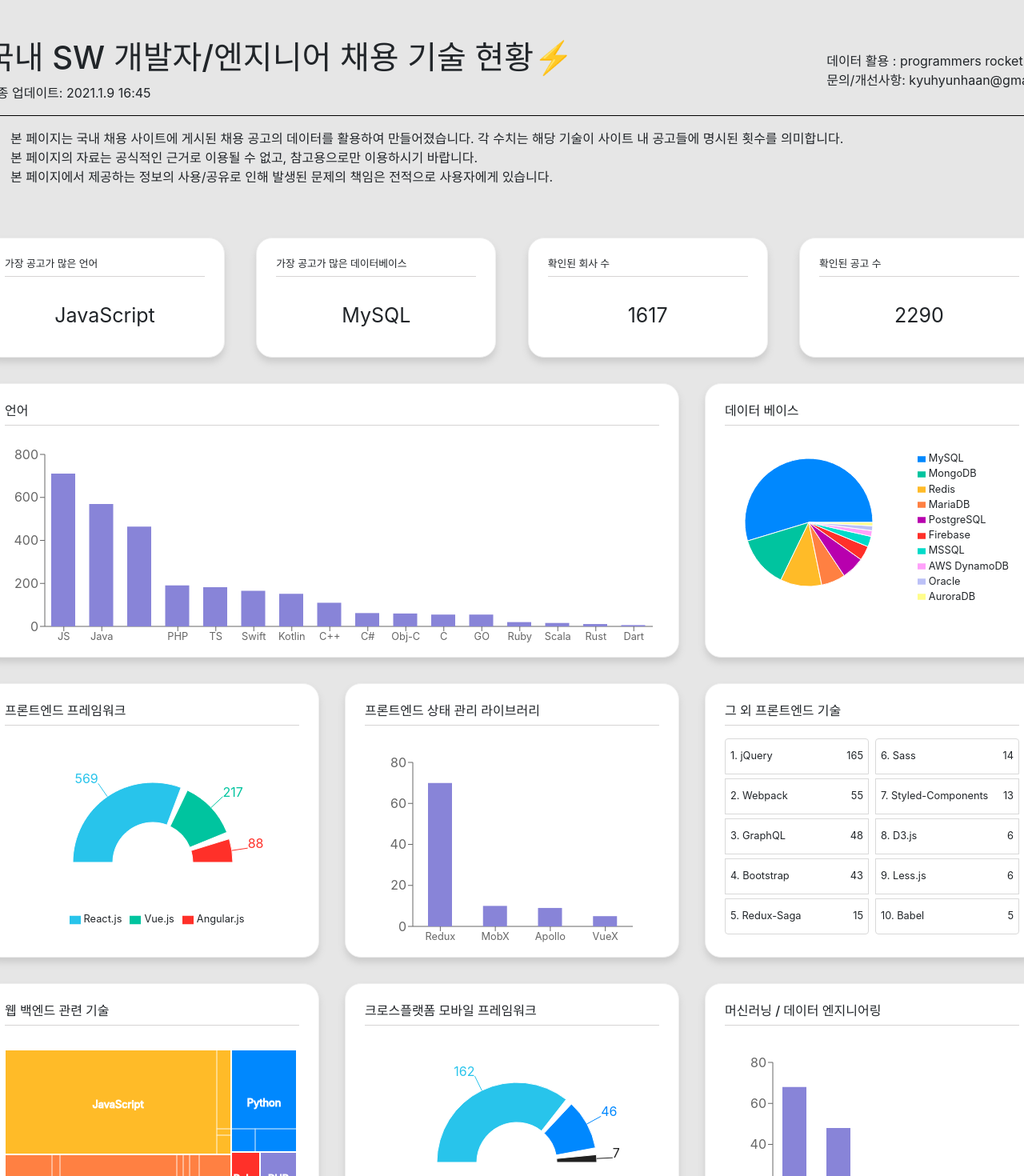
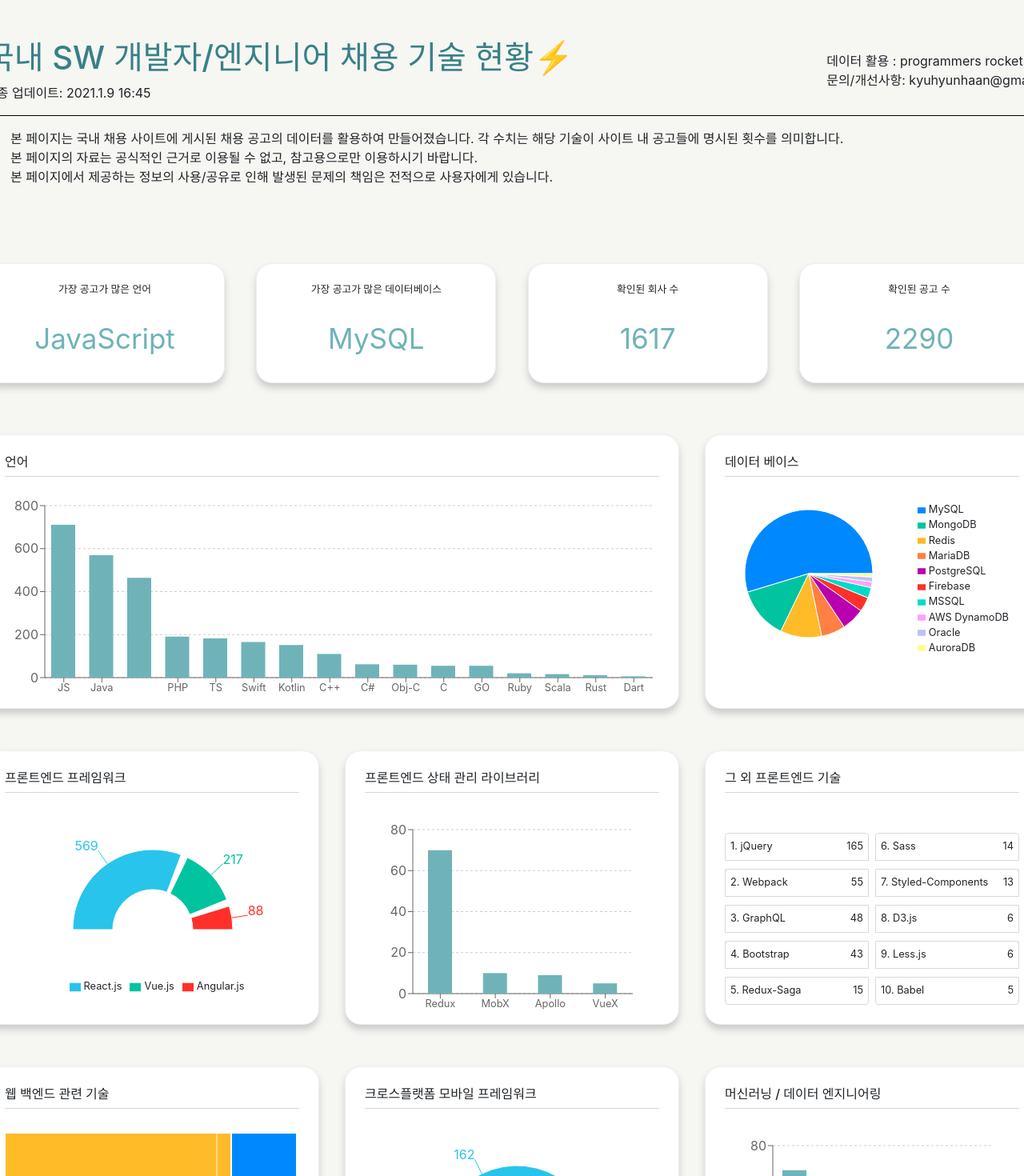
Before and after one commit to kyuhyunhan/Tech-Trends-in-Recruiting, a Next.js app in the folder my-app/: page / in a window 1280 px wide. Shown: the top 1470 px of the page at 80% size. Built offline with nearby package versions, Linux system fonts and the light colour scheme.

Commit message:
edited styels..

```diff
--- a/my-app/components/charts/chart/feetc.js
+++ b/my-app/components/charts/chart/feetc.js
@@ -4,13 +4,14 @@ import ListGroup from 'react-bootstrap/ListGroup';
 const flexStyle = {
     display: 'flex',
     justifyContent: 'space-between',
-    boxSizing: 'border-box'
+    boxSizing: 'border-box',
+    marginTop: 50
 
 };
 const itemStyle = {
     width: 180,
-    height: 45,
-    marginBottom: 5,
+    height: 35,
+    marginBottom: 10,
     padding: 6,
     border: '1px solid #d9d9d9',
     boxSizing: 'border-box'
@@ -19,7 +20,6 @@ const itemStyle = {
 const itemInternalStyle = {
     display:'flex',
     justifyContent:'space-between',
-    paddingTop: 5,
     fontSize: '.8rem',
     boxSizing: 'border-box'
 
--- a/my-app/components/charts/chart/fesml.js
+++ b/my-app/components/charts/chart/fesml.js
@@ -1,5 +1,5 @@
 import React from 'react';
-import { BarChart, Bar, Cell, XAxis, YAxis, Tooltip} from 'recharts';
+import { BarChart, Bar, CartesianGrid, XAxis, YAxis, Tooltip} from 'recharts';
 
 const CustomTooltip = ({active, payload, label}) => {
   const tooltip = {
@@ -38,10 +38,11 @@ export default class Language extends React.Component {
             top: 30, right: 40, left: 0, bottom: 20,
           }}
         >
+           <CartesianGrid strokeDasharray="3 3" vertical={false}/>
           <XAxis dataKey="name" fontSize='.8rem' />
           <YAxis />
           <Tooltip content={<CustomTooltip/>}/>
-          <Bar dataKey="value" fill="#8884d8" />
+          <Bar dataKey="value" fill="#6fb3b8" />
         </BarChart>
     );
   }
--- a/my-app/components/charts/chart/language.js
+++ b/my-app/components/charts/chart/language.js
@@ -1,5 +1,5 @@
 import React from 'react';
-import { BarChart, Bar, XAxis, YAxis, Tooltip} from 'recharts';
+import { BarChart, Bar, XAxis, YAxis, Tooltip, CartesianGrid} from 'recharts';
 
 const CustomTooltip = ({active, payload, label}) => {
   const tooltip = {
@@ -38,10 +38,11 @@ export default class Language extends React.Component {
           }}
           barSize={30}
         >
+           <CartesianGrid strokeDasharray="3 3" vertical={false}/>
           <XAxis dataKey="name" fontSize='.8rem' />
           <YAxis />
           <Tooltip content={<CustomTooltip/>}/>
-          <Bar dataKey="value" fill="#8884d8" />
+          <Bar dataKey="value" fill="#6fb3b8" />
         </BarChart>
     );
   }
--- a/my-app/components/charts/chart/mldata.js
+++ b/my-app/components/charts/chart/mldata.js
@@ -1,5 +1,5 @@
 import React from 'react';
-import { BarChart, Bar, XAxis, YAxis, Tooltip } from 'recharts';
+import { BarChart, Bar, XAxis, YAxis, Tooltip, CartesianGrid } from 'recharts';
 
 const CustomTooltip = ({active, payload, label}) => {
   const tooltip = {
@@ -38,10 +38,11 @@ export default class ML_Data extends React.Component {
             top: 30, right:40, left: 0, bottom: 20,
           }}
         >
+           <CartesianGrid strokeDasharray="3 3" vertical={false}/>
           <XAxis dataKey="name" fontSize='.8rem' />
           <YAxis />
           <Tooltip content={<CustomTooltip/>}/>
-          <Bar dataKey="value" fill="#8884d8" />
+          <Bar dataKey="value" fill="#6fb3b8" />
         </BarChart>
     );
   }
--- a/my-app/components/charts/charts.module.css
+++ b/my-app/components/charts/charts.module.css
@@ -9,6 +9,7 @@
       "language language database"
       "fetop3 statemgmt feetc"
       "backend mobile mldata";
+    row-gap: 20px;
     max-width: 1800px;
     border-radius: 15px;
 }
--- a/my-app/components/layout.module.css
+++ b/my-app/components/layout.module.css
@@ -3,7 +3,7 @@
     margin: auto;
     min-height: 100vh;
     padding: 0 0.5rem;
-    background-color: #e6e6e6;
+    background-color: #f6f6f2;
     display: grid;
     justify-content: center;
     align-items: center;
@@ -22,6 +22,10 @@
     margin: 0 1rem;
     padding: 3rem 0 1rem 0;
     border-bottom: 1px solid black;
+}
+
+.title {
+  color: #388087
 }
 .description {
   width: 100%;
@@ -49,7 +53,7 @@
   display: flex;
   justify-content: center;
   align-items: center;
-  border-radius: 20px;
+  border-radius: 20px 20px 0 0;
 }
 
 .footer img {
--- a/my-app/components/summary/summary.module.css
+++ b/my-app/components/summary/summary.module.css
@@ -2,7 +2,7 @@
     width: 100%;
     grid-area: summaryInfo;
     margin: 1rem auto;
-    margin-top: 3rem;
+    margin: 5rem 0 3rem 0;
     display: flex;
     justify-content: space-between;
   }
--- a/my-app/components/summary/summarybox/summarybox.module.css
+++ b/my-app/components/summary/summarybox/summarybox.module.css
@@ -32,12 +32,13 @@
     margin: 0 0 1rem 0;
     font-size: .8rem;
     padding-bottom: .5rem;
-    border-bottom: 1px solid #d6d4d4;
+    text-align: center;
   }
 
 
   .detail {
     text-align: center;
-    margin: 30px 0 auto;
-    font-size: 25px;
+    margin: 20px 0 auto;
+    font-size: 35px;
+    color: #6fb3b8;
   }
```
Lines whose indentation alone changed are shown as unchanged.
